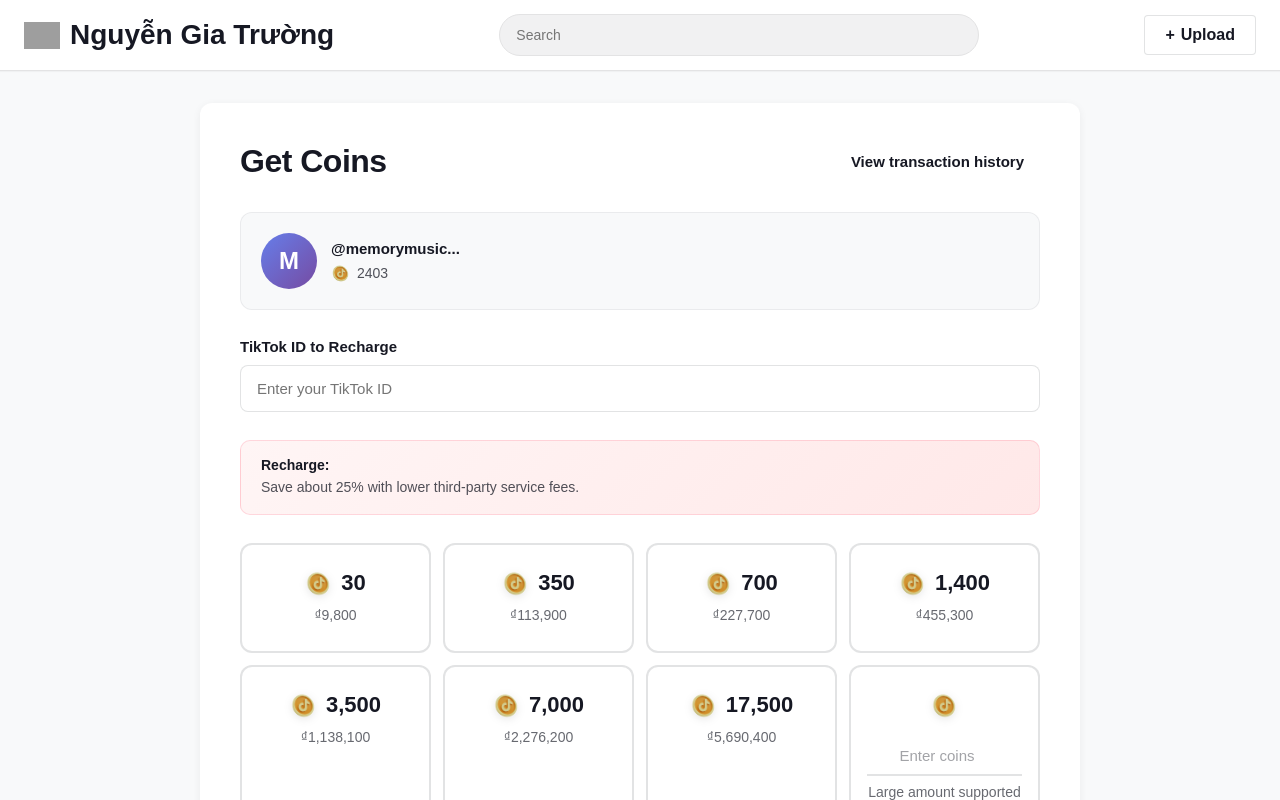
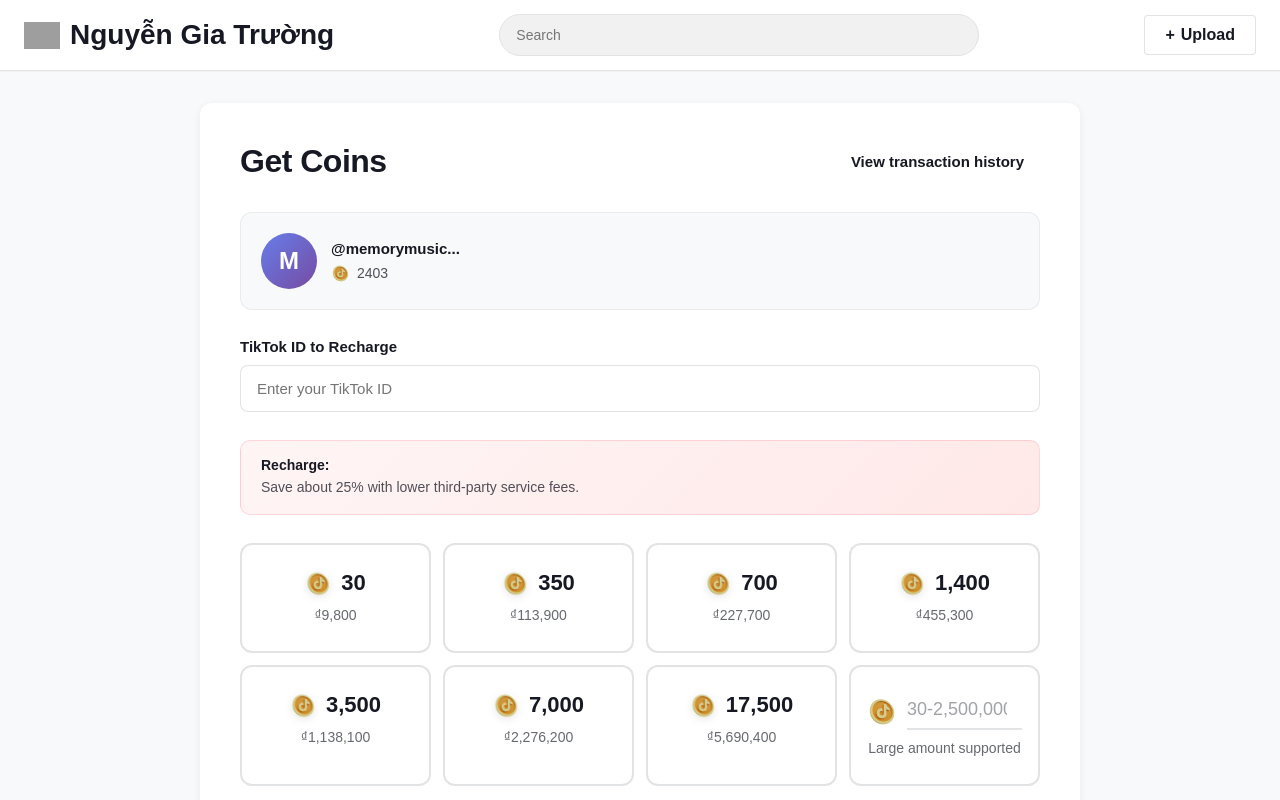
Before and after one commit to truongng11082002/tiktokcoins2, a React (Vite) app: page / in a window 1280 px wide. Shown: the top 800 px of the page. Built offline with nearby package versions, Linux system fonts and the light colour scheme; no server answers; grey boxes are pictures that could not be loaded.

Commit message:
Updated App.css

```diff
--- a/src/App.css
+++ b/src/App.css
@@ -274,20 +274,35 @@
   cursor: default;
 }
 
+.custom-input-wrapper {
+  display: flex;
+  align-items: center;
+  justify-content: center;
+  gap: 8px;
+  margin-bottom: 10px;
+}
+
+.coin-img-custom {
+  width: 32px;
+  height: 32px;
+  object-fit: contain;
+  flex-shrink: 0;
+}
+
 .custom-coin-input {
-  width: 100%;
-  padding: 10px 12px;
+  flex: 1;
+  padding: 8px 0;
   border: none;
   border-bottom: 2px solid rgba(22, 24, 35, 0.12);
   border-radius: 0;
-  font-size: 15px;
+  font-size: 18px;
   font-weight: 600;
-  text-align: center;
+  text-align: left;
   outline: none;
   transition: all 0.2s ease;
-  margin: 8px 0;
   background-color: transparent;
   color: #161823;
+  min-width: 0;
 }
 
 .custom-coin-input:focus {
--- a/src/App.jsx
+++ b/src/App.jsx
@@ -144,13 +144,12 @@
               </div>
             ))}
             <div className={`coin-package custom-package ${selectedPackage?.isCustom ? 'selected' : ''}`}>
-              <div className="coin-amount">
-                <img src={COIN_IMAGE} alt="coin" className="coin-img" />
-              </div>
+              <div className="custom-input-wrapper">
+                <img src={COIN_IMAGE} alt="coin" className="coin-img-custom" />
                 <input
                   type="number"
                   className="custom-coin-input"
-                placeholder="Enter coins"
+                  placeholder="30-2,500,000"
                   value={customCoins}
                   onChange={(e) => {
                     const coins = e.target.value
@@ -168,6 +167,7 @@
                   }}
                   onClick={(e) => e.stopPropagation()}
                 />
+              </div>
               <div className="coin-price">
                 {customPrice ? `₫${parseInt(customPrice).toLocaleString()}` : 'Large amount supported'}
               </div>
```
Lines whose indentation alone changed are shown as unchanged.
